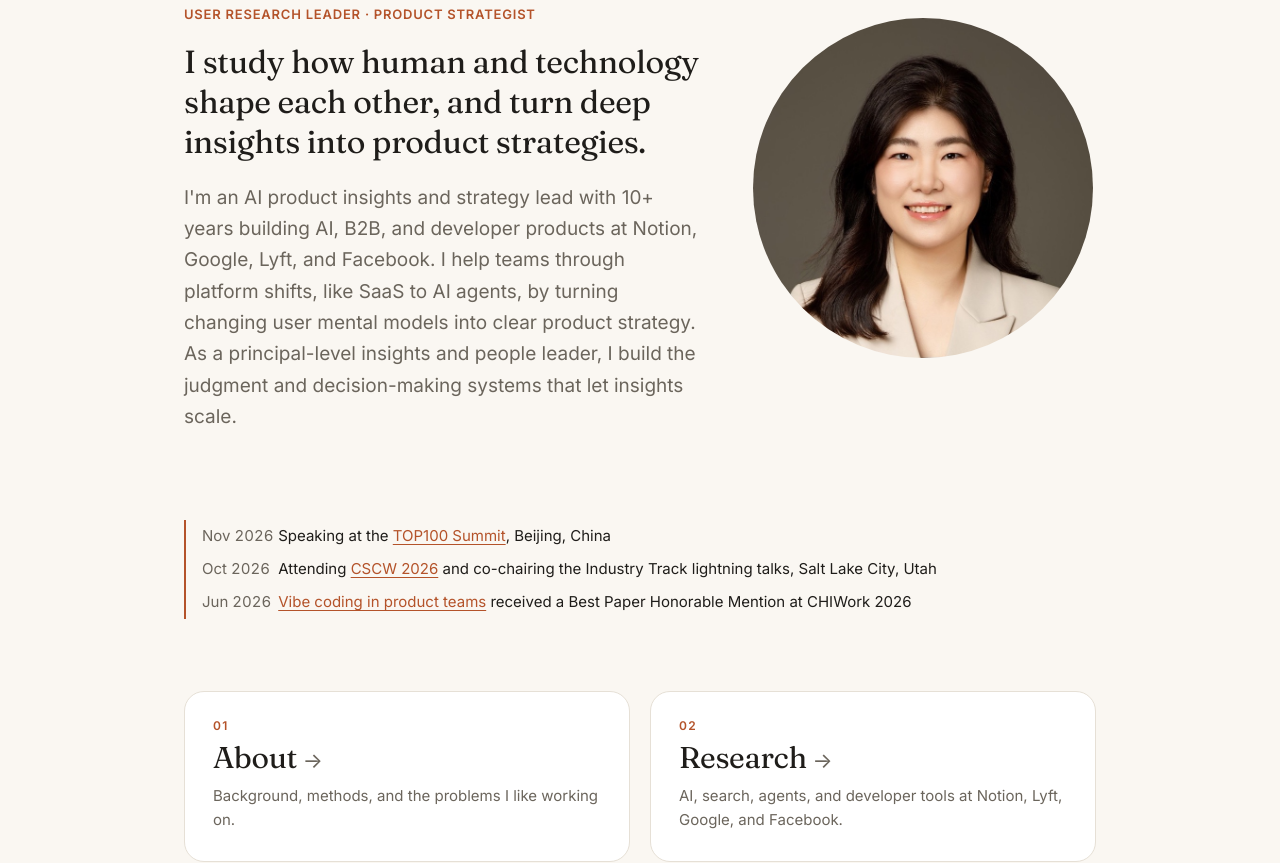
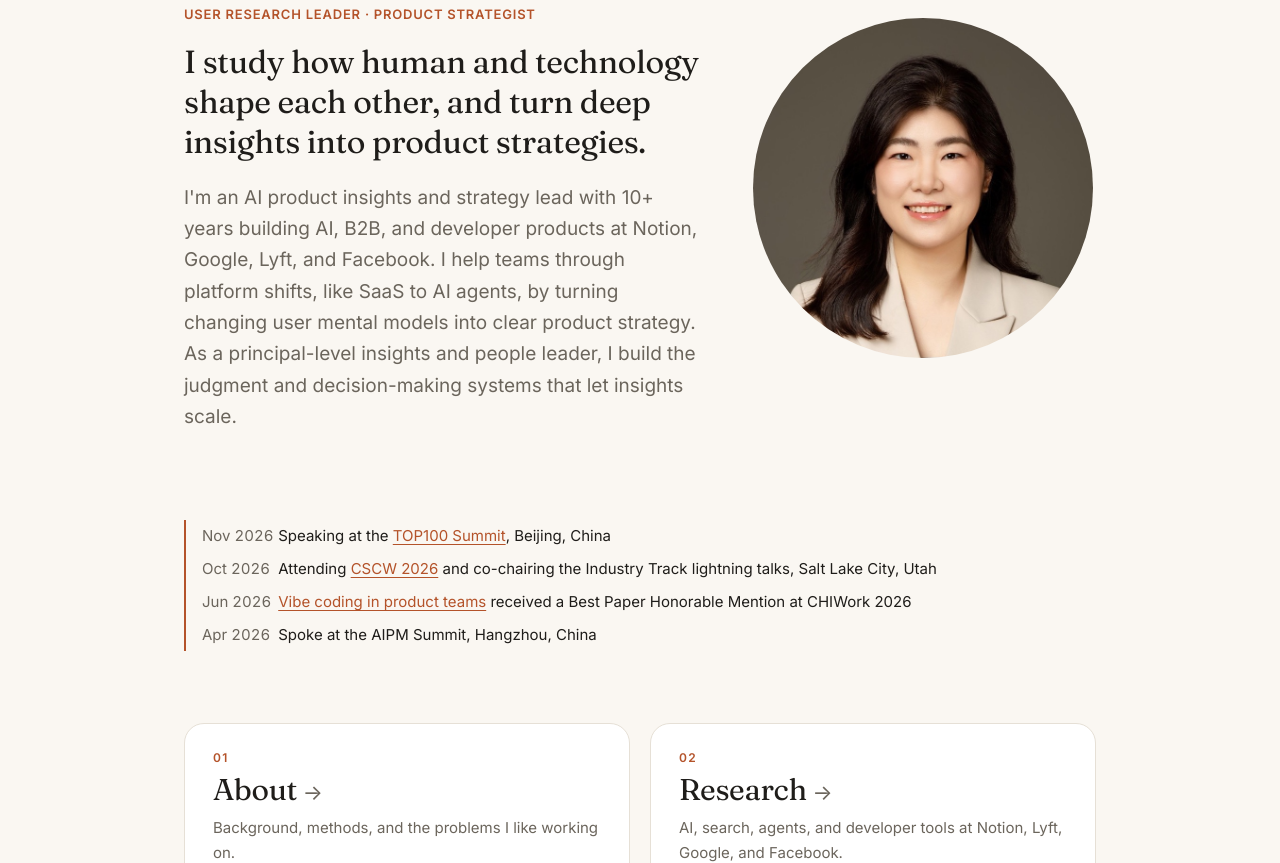
Before and after one commit to youyangh/youyangh.github.io, a plain HTML site: page index.html in a window 1280 px wide. Shown: the part 237-1100 px from the top of the page. Drawn offline with Linux system fonts and the light colour scheme.

Commit message:
Add AIPM Summit news item
Co-Authored-By: Claude Opus 5.5 <noreply@anthropic.com>

```diff
--- a/index.html
+++ b/index.html
@@ -43,6 +43,7 @@
         <li><span>Nov 2026</span> Speaking at the <a href="https://www.top100summit.com/Project">TOP100 Summit</a>, Beijing, China</li>
         <li><span>Oct 2026</span> Attending <a href="https://cscw.acm.org/2026/">CSCW 2026</a> and co-chairing the Industry Track lightning talks, Salt Lake City, Utah</li>
         <li><span>Jun 2026</span> <a href="https://dl.acm.org/doi/pdf/10.1145/3808045.3808062">Vibe coding in product teams</a> received a Best Paper Honorable Mention at CHIWork 2026</li>
+        <li><span>Apr 2026</span> Spoke at the AIPM Summit, Hangzhou, China</li>
         <!-- <li><span>Oct 2025</span> Spoke at the <a href="https://hipm.msup.com.cn/2024/teacher?aid=4231&id=10767">HiPM Product Innovation Summit</a>, Shenzhen</li> -->
         <!-- <li><span>Aug 2025</span> Panelist, <a href="https://lu.ma/9f9ryzag">Data-Driven Design: Mastering User Research</a>, San Francisco</li> -->
       </ul>
```
